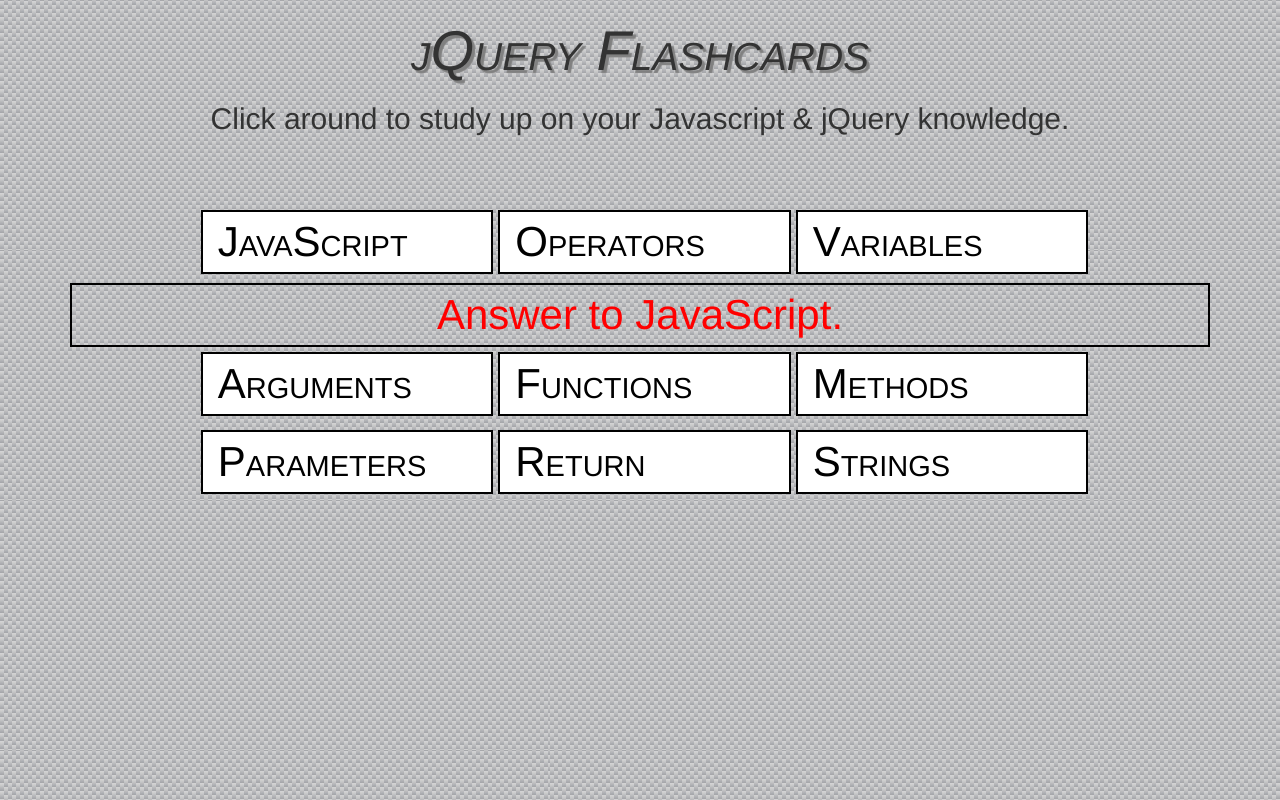
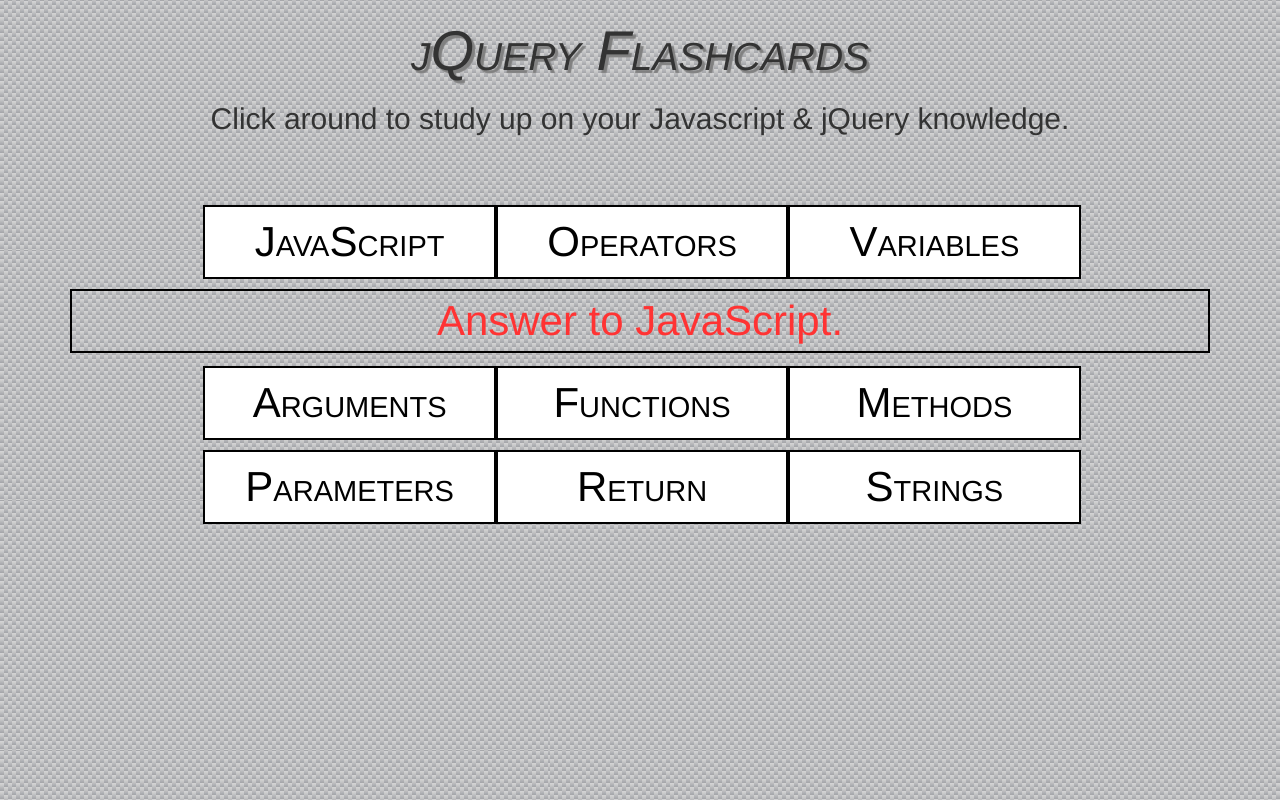
Before and after one commit to tiki84626/am-mc-flashcard, a plain HTML site: page index.html in a window 1280 px wide. Both pictures are taken after a click on the link "JavaScript". Drawn offline with Linux system fonts and the light colour scheme.

Commit message:
center flashcard text, add hover style

```diff
--- a/css/styles.css
+++ b/css/styles.css
@@ -17,25 +17,31 @@ body {
 }
 
 .row {
-  padding-bottom: 4px;
+  margin-bottom: 10px;
 }
 
 .button {
   border: 2px solid black;
   font-size: 3em;
-  margin: 5px;
+  padding: 5px;
   background-color: white;
   font-variant: small-caps;
   text-align: center;
   color: black;
+}
+
+.button:hover {
+  background-color: #d1f9ff;
   cursor: pointer;
+  color: #ff3333;
 }
 
 .answer {
   text-align: center;
   font-size: 3em;
   border: 2px solid black;
-  color: red;
+  color: #ff3333;
+  margin-bottom: 13px;
 }
 
 .row-centered {
@@ -45,7 +51,6 @@ body {
 .col-centered {
   display: inline-block;
   float: none;
-  text-align: left;
   margin-right: -4px;
 }
 
```
